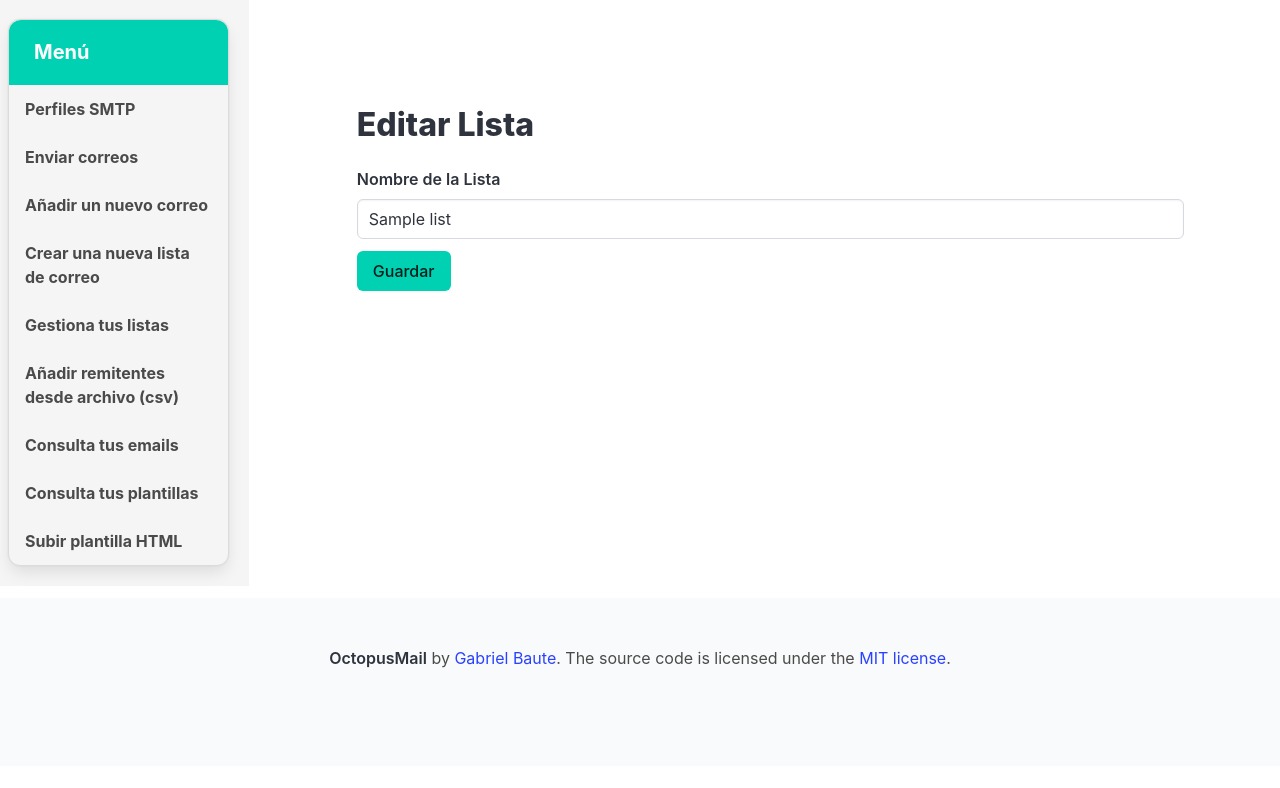
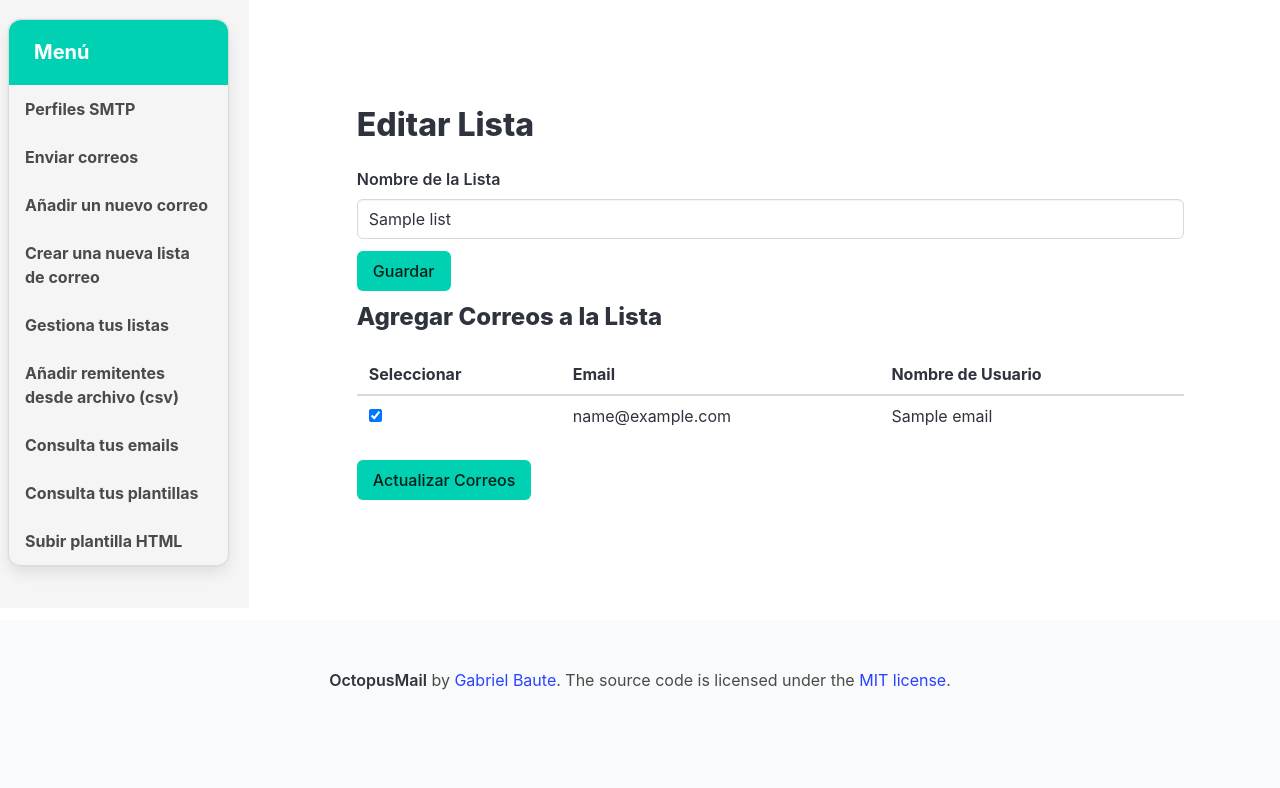
Before and after one commit to gabrielbaute/octopusmail, a Flask app: page /edit_list/1 in a window 1280 px wide. Shown: the part 233-1021 px from the top of the page. Before the commit the page ends 901 px from the top, so only its background shows below. Run offline with Flask 3, Linux system fonts and the light colour scheme; a user stored in the database is signed in; tables that the repository leaves empty hold one stand-in row (values such as "Sample post").

Commit message:
Mejoras en la edición y administración de listas de emails

```diff
--- a/app/routes/email_routes.py
+++ b/app/routes/email_routes.py
@@ -60,6 +60,7 @@ def create_list():
         return redirect(url_for("email.create_list"))
     return render_template("create_list.html", form=form)
 
+# Agregar correos a una lista, deprecated.
 @email_bp.route("/add_to_list", methods=["GET", "POST"])
 @login_required
 def add_to_list():
@@ -89,12 +90,21 @@ def show_lists():
 def edit_list(list_id):
     email_list=session.query(List).get(list_id)
     form=EditListForm(obj=email_list)
+    all_emails=session.query(Email).all()
+
     if form.validate_on_submit():
         email_list.name=form.name.data
+
+        # Actualizar los correos en la lista
+        selected_emails=request.form.getlist("emails")
+        selected_email_objects=[session.query(Email).get(int(email_id)) for email_id in selected_emails]
+        email_list.emails=selected_email_objects
+
         session.commit()
         flash("Lista actualizada correctamente.", "success")
         return redirect(url_for("email.show_lists"))
-    return render_template("edit_list.html", form=form)
+
+    return render_template("edit_list.html", form=form, all_emails=all_emails, email_list=email_list)
 
 # Ruta para eliminar una lista
 @email_bp.route("/delete_list/<int:list_id>")
--- a/app/templates/edit_list.html
+++ b/app/templates/edit_list.html
@@ -19,6 +19,35 @@
                     <button class="button is-primary">Guardar</button>
                 </div>
             </div>
+
+            <h2 class="title is-4">Agregar Correos a la Lista</h2>
+            <table class="table is-fullwidth is-striped">
+                <thead>
+                    <tr>
+                        <th>Seleccionar</th>
+                        <th>Email</th>
+                        <th>Nombre de Usuario</th>
+                    </tr>
+                </thead>
+                <tbody>
+                    {% for email in all_emails %}
+                    <tr>
+                        <td>
+                            <input type="checkbox" name="emails" value="{{ email.id }}"
+                            {% if email in email_list.emails %} checked {% endif %}>
+                        </td>
+                        <td>{{ email.email }}</td>
+                        <td>{{ email.name }}</td>
+                    </tr>
+                    {% endfor %}
+                </tbody>
+            </table>
+
+            <div class="field">
+                <div class="control">
+                    <button class="button is-primary">Actualizar Correos</button>
+                </div>
+            </div>
         </form>
     </div>
 </section>
```
